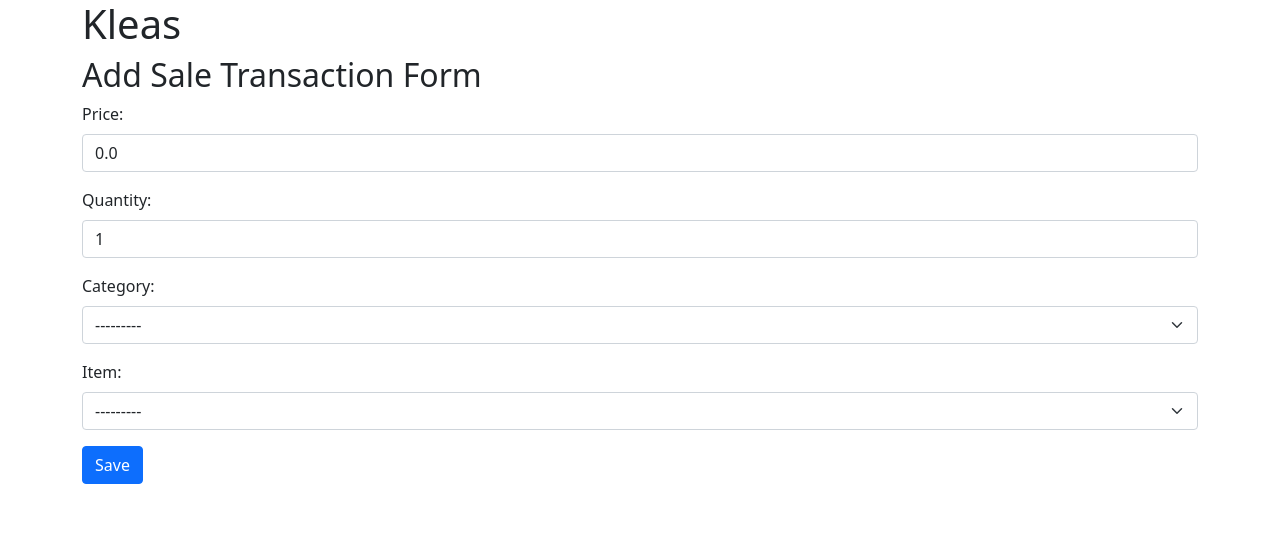
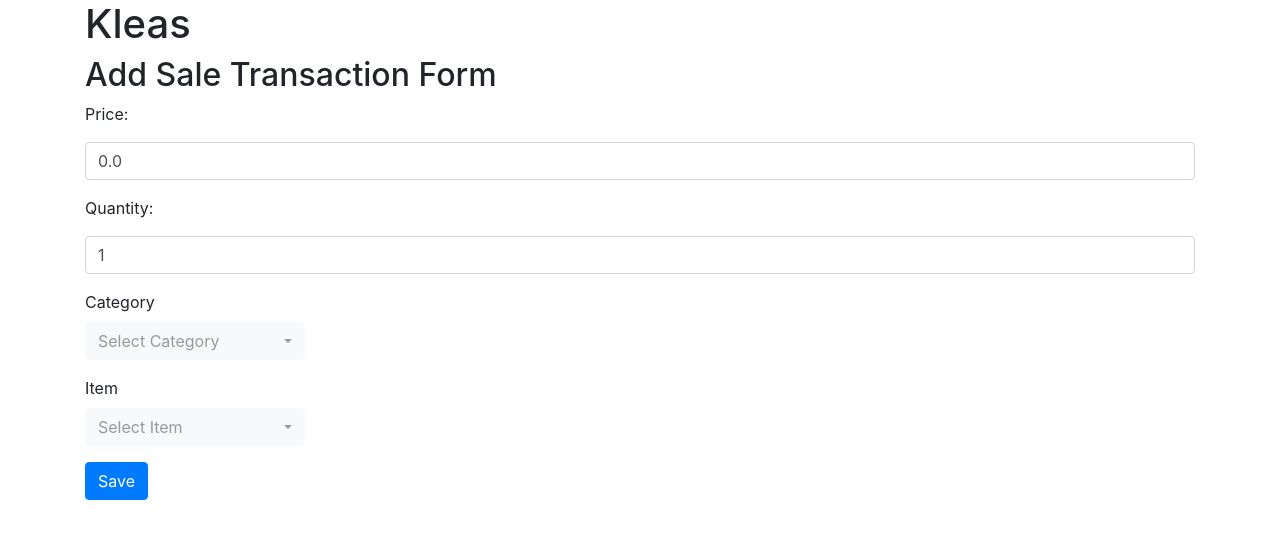
Before and after one commit to fvea/kleas-web-app, a Django app: page / in a window 1280 px wide. Shown: the top 539 px of the page. Run offline with Django 4.2, Linux system fonts and the light colour scheme; data that the repository does not hold is empty.

Commit message:
update category and item dropdown list

```diff
--- a/sales/forms.py
+++ b/sales/forms.py
@@ -12,24 +12,17 @@ class SaleForm(forms.ModelForm):
                 attrs={
                     "id": "price-num-input",
                     "class": "form-control",
-                    "value": "0.0"}
-                    ),
+                    "value": "0.0"
+                    }
+                ),
             "quantity": forms.NumberInput(
                 attrs={
                     "id": "quantity-num-input",
                     "class": "form-control",
-                    "value": "1"}
-                    ),
-            "category": forms.Select(
-                attrs={
-                    "id": "category-dropdown",
-                    "class": "form-select"}
-                    ),
-            "item": forms.Select(
-                attrs={
-                    "id": "item-dropdown",
-                    "class": "form-select"}
-                    )
+                    "value": "1"
+                    }
+                ),
+
         }
 
     def __init__(self, *args, **kwargs):
--- a/sales/templates/sales/add.html
+++ b/sales/templates/sales/add.html
@@ -7,7 +7,7 @@
   <form method="post" id="saleForm" data-items-url="{% url 'sales:ajax_load_items' %}" novalidate>
     {% csrf_token %}
 
-    {% for field in form %}
+    {% for field in form.visible_fields|slice:":2" %}
       <div class="mb-3">
         <label for="{{field.id_for_label}}" class="form-label">{{ field.label_tag }}</label>
         {{ field }}
@@ -15,9 +15,32 @@
       {{ field.errors }}
     {% endfor %}
 
+    <div class="form-group">
+      <div>
+        <label for="category-dropdown">Category</label>
+      </div>
+      <select name="category-dropdown" class="selectpicker" id="category-dropdown" title="Select Category">
+        {% for id, name in form.category.field.choices %}
+          {% if name != "---------" %}
+            <option value="{{ id }}">{{ name }}</option>
+          {% endif %}
+        {% endfor %}
+      </select>
+    </div>
+
+    <div class="form-group">
+      <div>
+        <label for="item-dropdown">Item</label>
+      </div>
+      <select name="item-dropdown" class="selectpicker" id="item-dropdown" title="Select Item">
+        {% for id, name in form.item.field.choices %}
+          <option value="{{ id }}">{{ name }}</option>
+        {% endfor %}
+      </select>
+    </div>
+
     <button type="submit" class="btn btn-primary">Save</button>
   </form>
-
   <script src="https://code.jquery.com/jquery-3.3.1.min.js"></script>
   <script>
     $("#category-dropdown").change(function () {
@@ -30,7 +53,8 @@
           'category': categoryId                        // add the category id to the GET parameters
         },
         success: function (data) {                      // `data` is the return of the `load_items' view function
-          $("#item-dropdown").html(data);                     // replace the contents of the items input with the data that came from the server
+          $("#item-dropdown").html(data);
+          $("#item-dropdown").selectpicker('refresh');             // replace the contents of the items input with the data that came from the server
         }
       });
 
--- a/sales/templates/sales/item_options.html
+++ b/sales/templates/sales/item_options.html
@@ -1,4 +1,3 @@
-<option value="">---------</option>
 {% for item in items %}
     <option value="{{ item.pk }}">{{ item.item }}</option>
 {% endfor %}
--- a/templates/base.html
+++ b/templates/base.html
@@ -7,8 +7,10 @@
     <meta name="viewport" content="width=device-width, initial-scale=1.0">
     <title>Kleas</title>
 
-    <!-- Bootstrap5 -->
-    <link href="https://cdn.jsdelivr.net/npm/bootstrap@5.0.2/dist/css/bootstrap.min.css" rel="stylesheet" integrity="sha384-EVSTQN3/azprG1Anm3QDgpJLIm9Nao0Yz1ztcQTwFspd3yD65VohhpuuCOmLASjC" crossorigin="anonymous">
+    <!-- Bootstrap4 jsDelivr CSS -->
+    <link rel="stylesheet" href="https://cdn.jsdelivr.net/npm/bootstrap@4.6.2/dist/css/bootstrap.min.css" integrity="sha384-xOolHFLEh07PJGoPkLv1IbcEPTNtaed2xpHsD9ESMhqIYd0nLMwNLD69Npy4HI+N" crossorigin="anonymous">
+   <!-- bootstrap-select compiled and minified CSS -->
+    <link rel="stylesheet" href="https://cdn.jsdelivr.net/npm/bootstrap-select@1.13.14/dist/css/bootstrap-select.min.css">
 </head>
 <body>
 
@@ -19,7 +21,10 @@
         {% endblock %}
 
     </div>
-
-    <script src="https://cdn.jsdelivr.net/npm/bootstrap@5.0.2/dist/js/bootstrap.bundle.min.js" integrity="sha384-MrcW6ZMFYlzcLA8Nl+NtUVF0sA7MsXsP1UyJoMp4YLEuNSfAP+JcXn/tWtIaxVXM" crossorigin="anonymous"></script>
+    <!-- Bootstrap4 jsDelivr CSS -->
+    <script src="https://cdn.jsdelivr.net/npm/bootstrap@4.6.2/dist/js/bootstrap.bundle.min.js" integrity="sha384-Fy6S3B9q64WdZWQUiU+q4/2Lc9npb8tCaSX9FK7E8HnRr0Jz8D6OP9dO5Vg3Q9ct" crossorigin="anonymous"></script>
+    <!-- bootstrap-select compiled and minified JavaScript -->
+    <script src="https://cdn.jsdelivr.net/npm/bootstrap-select@1.13.14/dist/js/bootstrap-select.min.js"></script>
+    <script src="https://cdn.jsdelivr.net/npm/bootstrap-select@1.13.14/dist/js/i18n/defaults-*.min.js"></script>
 </body>
 </html>
```
